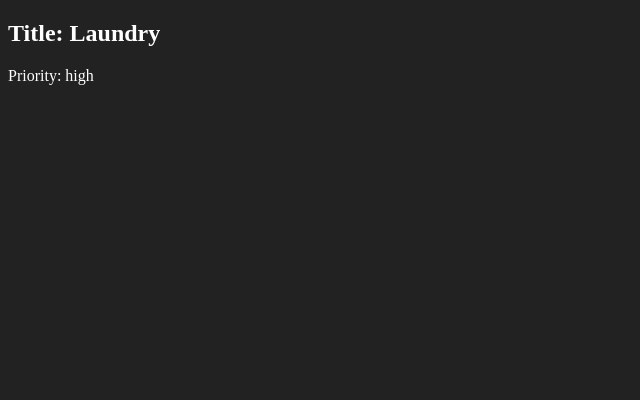
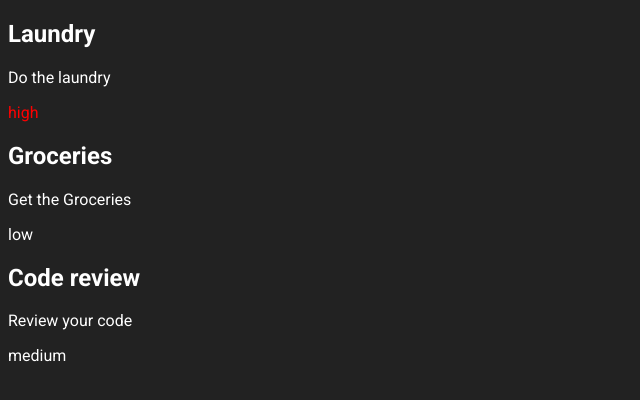
Before and after one commit to Mohamedlpr/Task-manager, a React app in the folder Frontend/: page / in a window 1280 px wide. Shown: the top 400 px of the page, without its empty margins (0-640 px from the left). Built offline with nearby package versions, Linux system fonts and the light colour scheme; the HTML template or start-up script is replaced by a standard one.

Commit message:
add rendeing lists

```diff
--- a/Frontend/src/App.jsx
+++ b/Frontend/src/App.jsx
@@ -1,9 +1,37 @@
 import TaskCard from "./TaskCard.jsx";
 
 function App() {
+  const tasks = [
+    {
+      id: 1,
+      title: "Laundry",
+      description: "Do the laundry",
+      priority: "high",
+    },
+    {
+      id: 2,
+      title: "Groceries",
+      description: "Get the Groceries",
+      priority: "low",
+    },
+    {
+      id: 3,
+      title: "Code review",
+      description: "Review your code",
+      priority: "medium",
+    },
+  ];
+
+  const taskCards = tasks.map((task) => (
+    <TaskCard
+      title={task.title}
+      description={task.description}
+      priority={task.priority}
+    />
+  ));
   return (
     <>
-      <TaskCard title="Laundry" priority="high" />
+      {taskCards}
     </>
   );
 }
--- a/Frontend/src/TaskCard.jsx
+++ b/Frontend/src/TaskCard.jsx
@@ -1,8 +1,9 @@
-function TaskCard(props) {
+function TaskCard({ title, description, priority }) {
   return (
     <div className="tasks">
-      <h2>Title: {props.title}</h2>
-      <p>Priority: {props.priority}</p>
+      <h2>{title}</h2>
+      <p>{description}</p>
+      {priority === "high" ? <span style={{color: "red"}}>{priority}</span> : <span>{priority}</span>}
     </div>
   );
 }
--- a/Frontend/src/index.css
+++ b/Frontend/src/index.css
@@ -1,4 +1,7 @@
+@import url('https://fonts.googleapis.com/css2?family=Roboto:ital,wght@0,100..900;1,100..900&display=swap');
+
 body{
+  font-family: Roboto;
   background-color: #222;
   color: white;
 }
```
